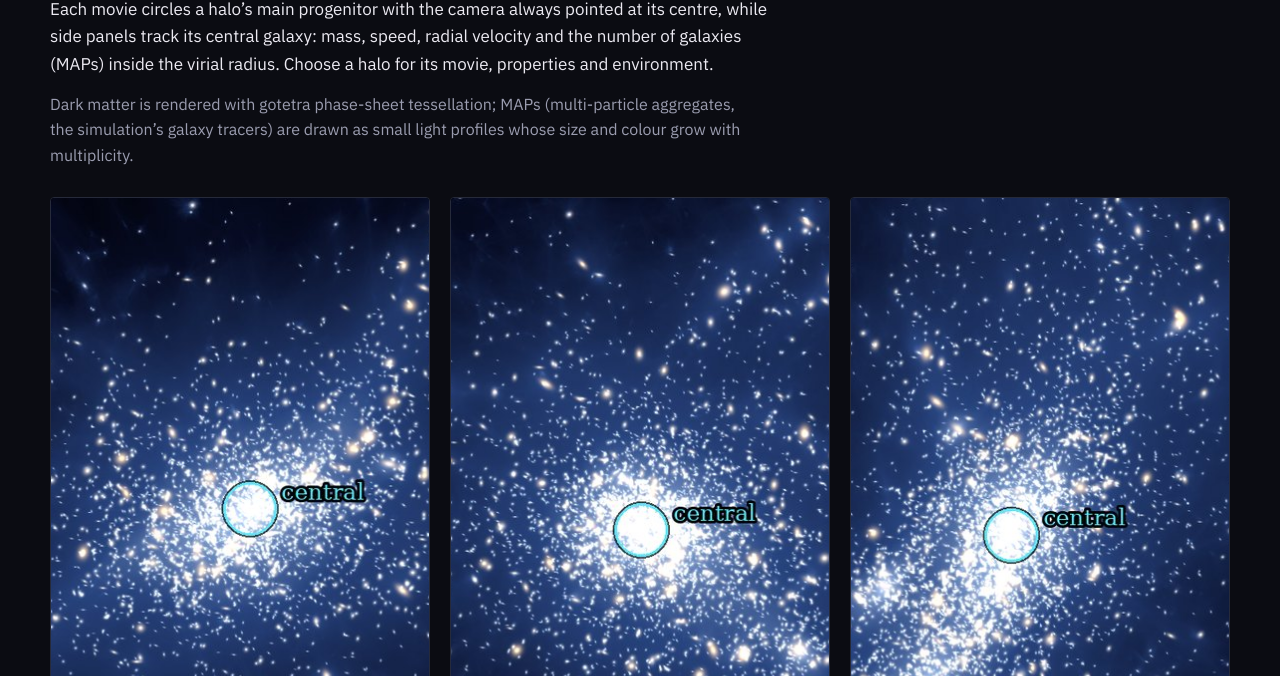
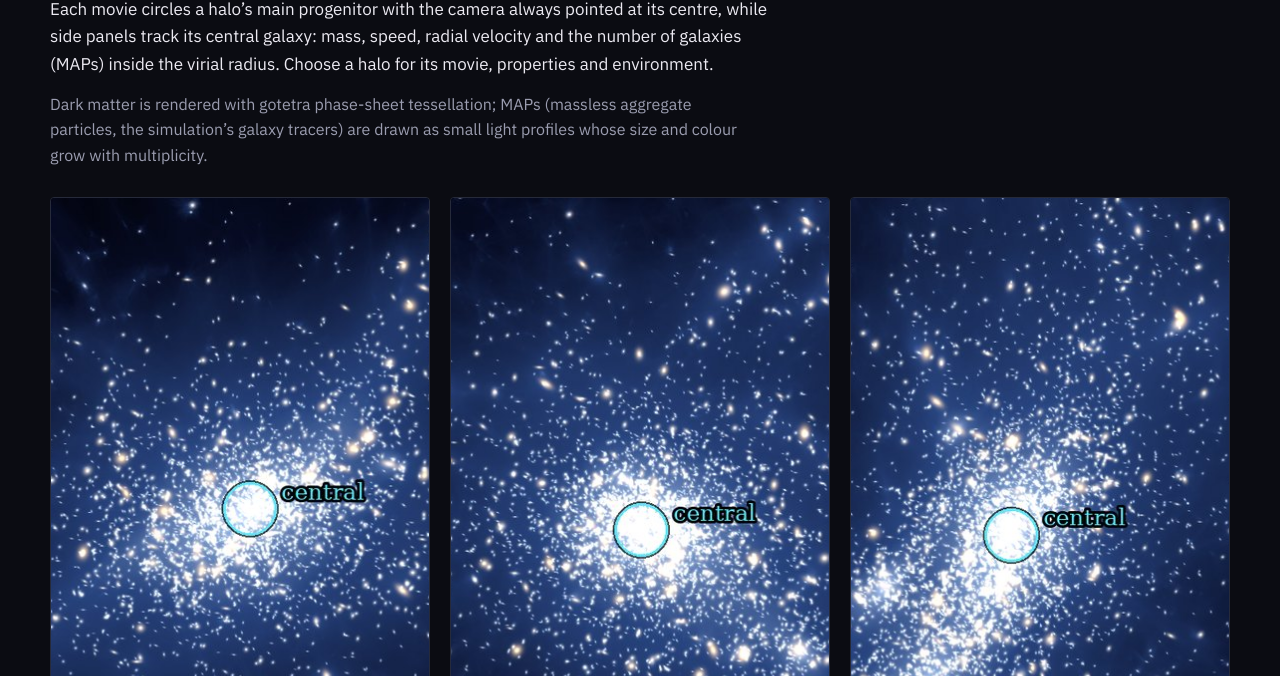
Before and after one commit to HelenShao/aurora-halos, a plain HTML site: page index.html in a window 1280 px wide. Shown: the part 124-800 px from the top of the page. Drawn offline with Linux system fonts and the light colour scheme.

Commit message:
Fix description of massless aggregate particles
Updated description of MAPs in the header.

```diff
--- a/index.html
+++ b/index.html
@@ -13,7 +13,7 @@
 <body>
 <div class="wrap">
 
-<header><div class="eyebrow">AbacusAurora rockV2 c000 ph390 &middot; 1200&sup3; particles</div><h1>Six massive halos, z = 5 to 0.22</h1><p class="lede">Each movie circles a halo&rsquo;s main progenitor with the camera always pointed at its centre, while side panels track its central galaxy: mass, speed, radial velocity and the number of galaxies (MAPs) inside the virial radius. Choose a halo for its movie, properties and environment.</p><p>Dark matter is rendered with gotetra phase-sheet tessellation; MAPs (multi-particle aggregates, the simulation&rsquo;s galaxy tracers) are drawn as small light profiles whose size and colour grow with multiplicity.</p></header>
+<header><div class="eyebrow">AbacusAurora rockV2 c000 ph390 &middot; 1200&sup3; particles</div><h1>Six massive halos, z = 5 to 0.22</h1><p class="lede">Each movie circles a halo&rsquo;s main progenitor with the camera always pointed at its centre, while side panels track its central galaxy: mass, speed, radial velocity and the number of galaxies (MAPs) inside the virial radius. Choose a halo for its movie, properties and environment.</p><p>Dark matter is rendered with gotetra phase-sheet tessellation; MAPs (massless aggregate particles, the simulation&rsquo;s galaxy tracers) are drawn as small light profiles whose size and colour grow with multiplicity.</p></header>
 <main class="grid">
 <a class="card" href="halos/r001_h4455065.html"><img src="media/r001_h4455065/thumb.jpg" alt="Halo 4455065 at z = 0.22" loading="lazy" width="600" height="600"><div class="t"><span class="id">Halo 4455065</span><span class="rk">#001</span></div><div class="kv">M<sub>vir</sub>(z = 1.91) 9.40&thinsp;&times;&thinsp;10<sup>13</sup> M<sub>&#9737;</sub>/h<br>grows &times;366 to z = 0.22 &middot; 1,075 MAPs &ensp;<span class="tag">+ infaller</span></div></a>
 <a class="card" href="halos/r002_h379500.html"><img src="media/r002_h379500/thumb.jpg" alt="Halo 379500 at z = 0.22" loading="lazy" width="600" height="600"><div class="t"><span class="id">Halo 379500</span><span class="rk">#002</span></div><div class="kv">M<sub>vir</sub>(z = 1.91) 9.29&thinsp;&times;&thinsp;10<sup>13</sup> M<sub>&#9737;</sub>/h<br>grows &times;135 to z = 0.22 &middot; 1,170 MAPs</div></a>
```
